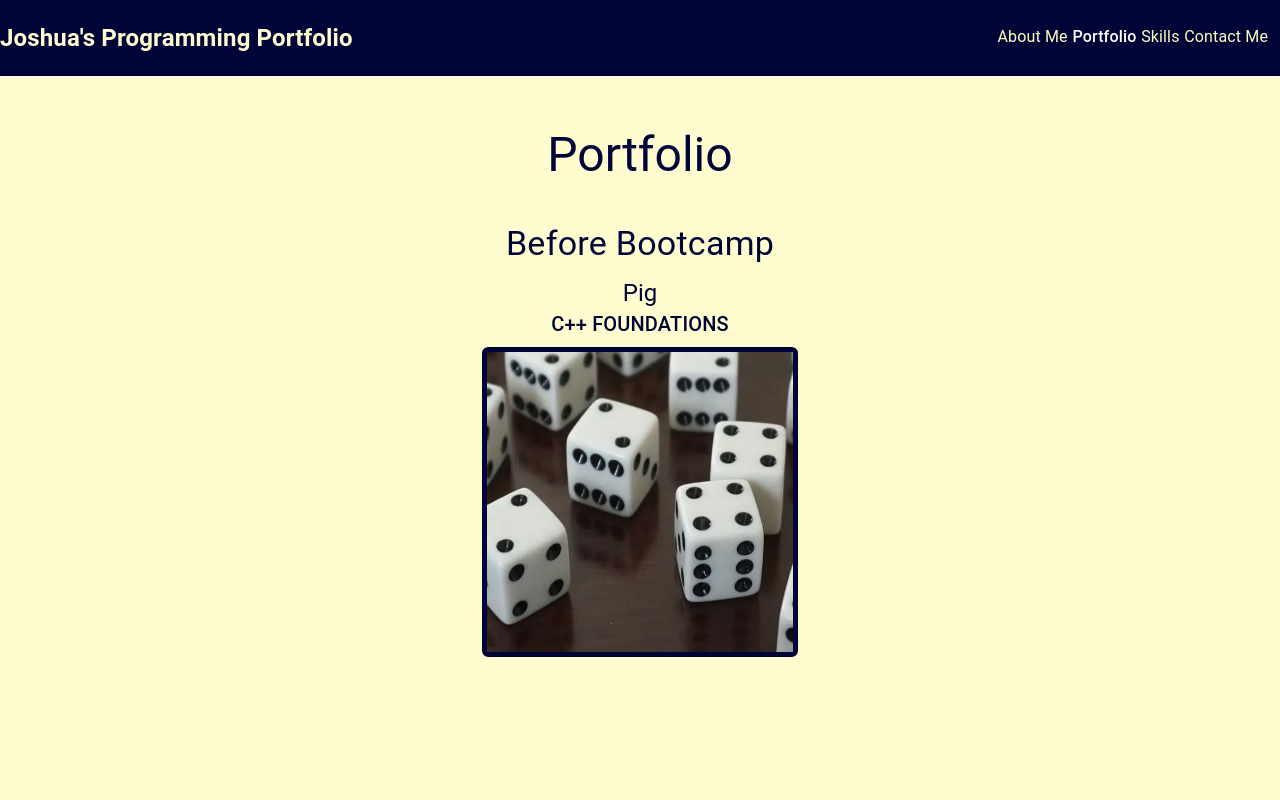
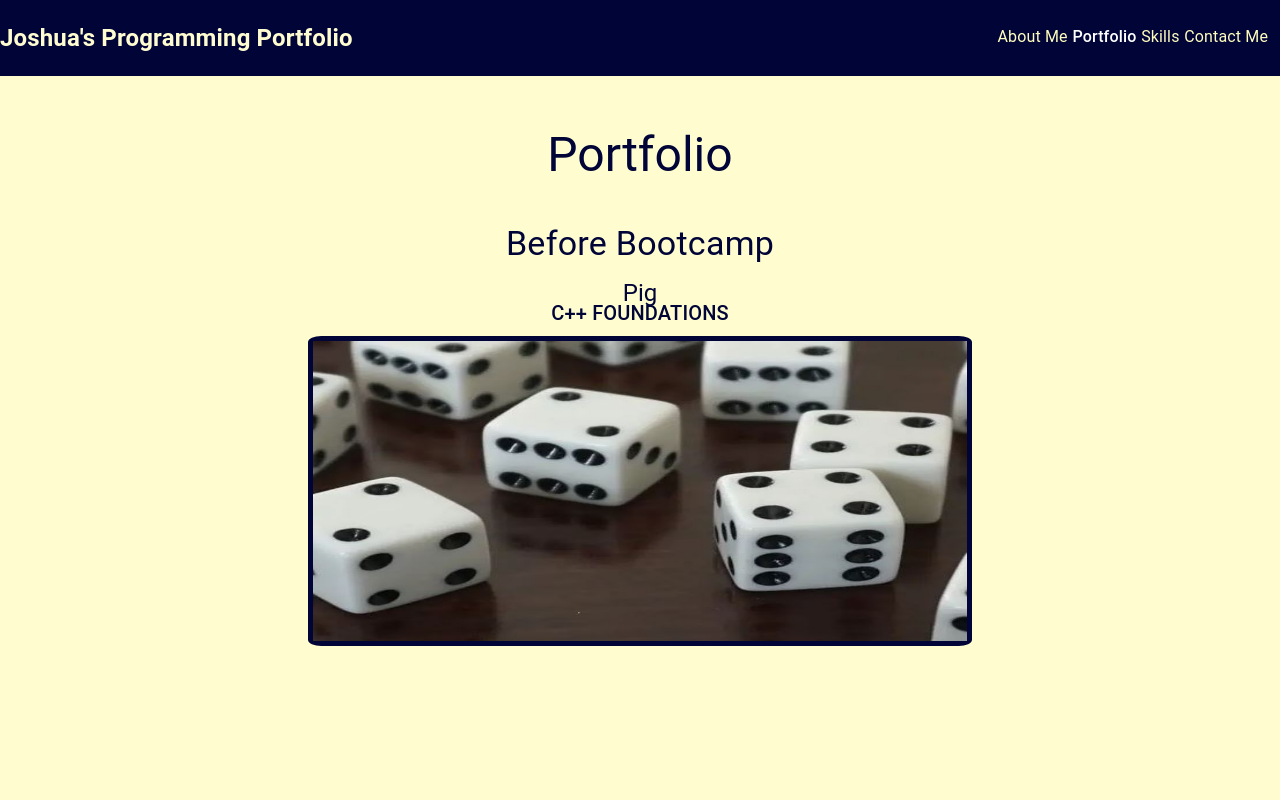
Before and after one commit to CoderJ01/material-ui-programming-portfolio, a React (Create React App) app: page /portfolio in a window 1280 px wide. Shown: the top 800 px of the page. Built offline with nearby package versions, Linux system fonts and the light colour scheme.

Commit message:
display content in a single column for xs devices

```diff
--- a/src/components/Content/Content.component.jsx
+++ b/src/components/Content/Content.component.jsx
@@ -5,7 +5,7 @@ import Grid from '@mui/material/Grid';
 
 const Content = ({ heading1, heading2, link, image }) => {
     return (
-        <Grid item xs={5}>
+        <Grid item xs={10}>
         <Typography variant="h5" gutterBottom sx={{ color: 'rgb(0, 4, 55)' }}>{heading1}</Typography>
         <Typography variant="h6" gutterBottom sx={{ color: 'rgb(0, 4, 55)', marginTop: '-3%', textTransform: 'uppercase' }}>{heading2}</Typography>
             <Box
```
